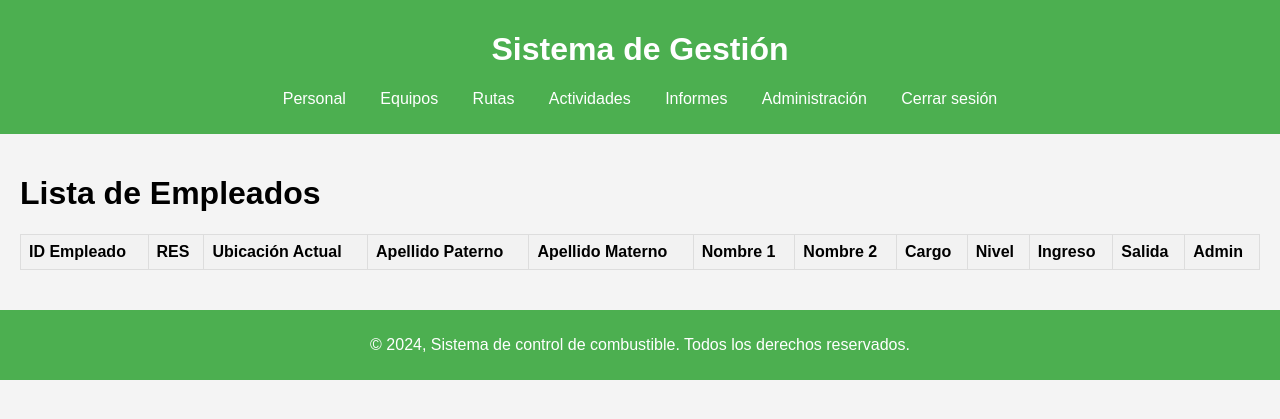
After one commit to LorenzoFerreyra/control_combustible_app, a Django app: page /personal_list/ in a window 1280 px wide. The commit adds this page. Shown: the top 419 px of the page. Run offline with Django 5.2, Linux system fonts and the light colour scheme; the visitor is signed in with stand-in values (Sample User, id 1); lists and menus that the app fills with data are empty; some libraries are stand-ins or nearby versions.

Commit message:
New tables

```diff
--- a/control_app/templates/navbar.html
+++ b/control_app/templates/navbar.html
@@ -6,7 +6,7 @@
         <div class="collapse navbar-collapse" id="navbarSupportedContent">
             <ul class="navbar-nav me-auto mb-2 mb-lg-0 ms-lg-4">
                 <li class="nav-item">
-                    <a class="nav-link" href="#">Personal</a>
+                    <a class="nav-link" href="{% url 'lista_personal' %}">Personal</a>
                 </li>
                 <li class="nav-item">
                     <a class="nav-link" href="#">Equipos</a>
--- /dev/null
+++ b/control_app/templates/personal_list.html
@@ -0,0 +1,40 @@
+{% extends 'index.html' %}
+{% block content %}
+<h1>Lista de Empleados</h1>
+<table class="table">
+    <thead>
+        <tr>
+            <th>ID Empleado</th>
+            <th>RES</th>
+            <th>Ubicación Actual</th>
+            <th>Apellido Paterno</th>
+            <th>Apellido Materno</th>
+            <th>Nombre 1</th>
+            <th>Nombre 2</th>
+            <th>Cargo</th>
+            <th>Nivel</th>
+            <th>Ingreso</th>
+            <th>Salida</th>
+            <th>Admin</th>
+        </tr>
+    </thead>
+    <tbody>
+        {% for empleado in empleados %}
+        <tr>
+            <td>{{ empleado.id_empleado }}</td>
+            <td>{{ empleado.res }}</td>
+            <td>{{ empleado.ub_actual }}</td>
+            <td>{{ empleado.paterno }}</td>
+            <td>{{ empleado.materno }}</td>
+            <td>{{ empleado.nom1 }}</td>
+            <td>{{ empleado.nom2 }}</td>
+            <td>{{ empleado.cargo }}</td>
+            <td>{{ empleado.nivel }}</td>
+            <td>{{ empleado.ingreso }}</td>
+            <td>{{ empleado.salida }}</td>
+            <td>{{ empleado.admin }}</td>
+        </tr>
+        {% endfor %}
+    </tbody>
+</table>
+{% endblock %}
--- a/control_app/urls.py
+++ b/control_app/urls.py
@@ -4,4 +4,5 @@ from . import views
 urlpatterns = [
     path('', views.index, name='index'),
     path('login/', views.login_user, name='login'),
+    path('personal_list/', views.personal_list, name='lista_personal'),
 ]
--- a/control_app/views.py
+++ b/control_app/views.py
@@ -3,6 +3,7 @@ from django.contrib.auth import authenticate, login, logout
 from django.contrib import messages
 #from django.contrib.auth.models import User, Empleado
 from django.contrib.auth.decorators import login_required
+from .models import Empleado, Equipo, Ruta, Actividad
 
 #@login_required
 def index(request):
@@ -29,3 +30,19 @@ def logout_user(request):
 	logout(request)
 	messages.success(request, ("Cerró sesión. Gracias por visitarnos."))
 	return redirect('index')
+
+def personal_list(request):
+    personal = Empleado.objects.all()
+    return render(request, 'personal_list.html', {'personal': personal})
+
+def equipo_list(request):
+    equipos = Equipo.objects.all()
+    return render(request, 'equipo_list.html', {'equipos': equipos})
+
+def ruta_list(request):
+    rutas = Ruta.objects.all()
+    return render(request, 'ruta_list.html', {'rutas': rutas})
+
+def actividad_list(request):
+    actividades = Actividad.objects.all()
+    return render(request, 'actividad_list.html', {'actividades': actividades})
```
